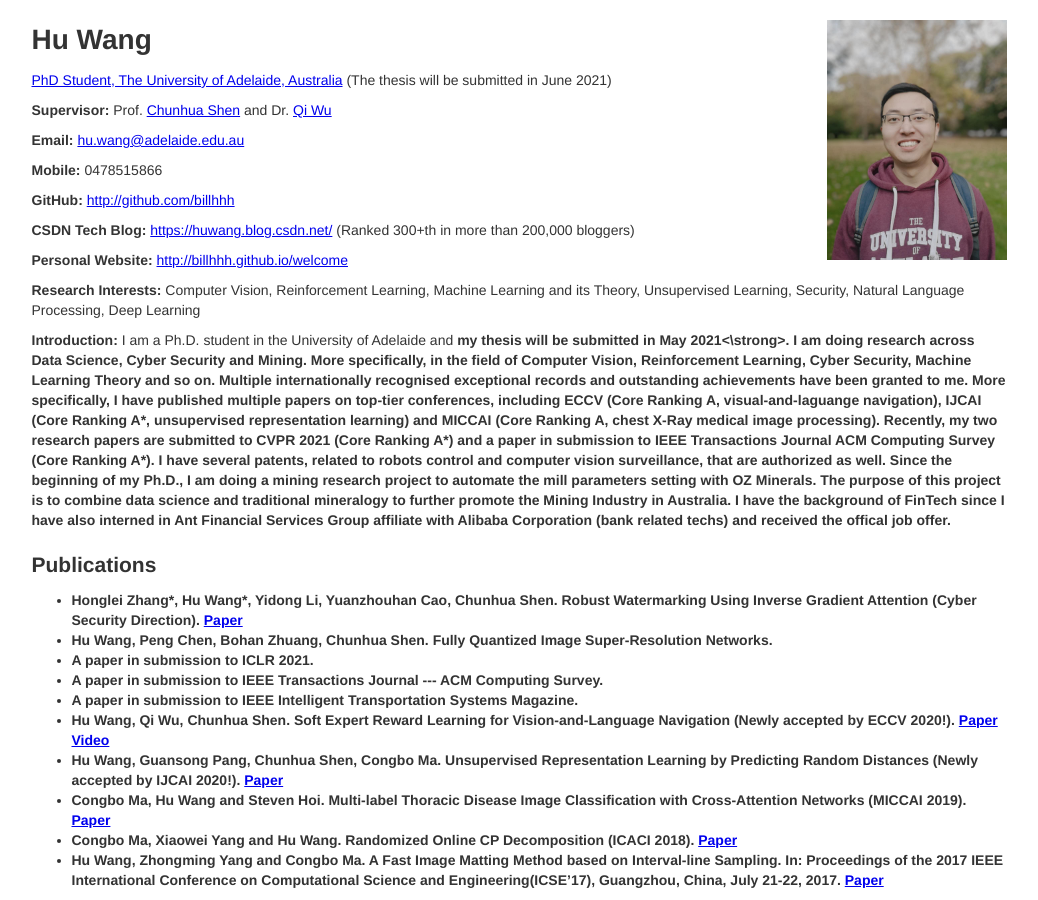
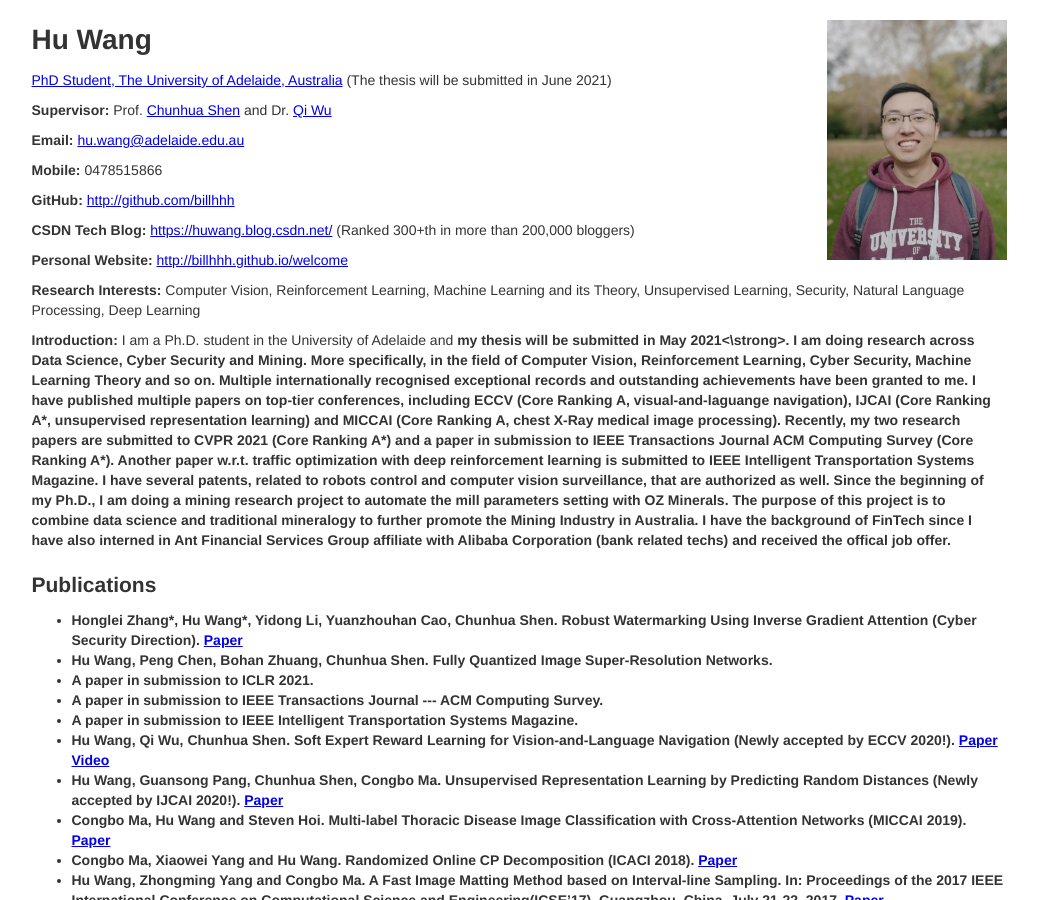
Before and after one commit to billhhh/whblog-omega, a Jekyll site: the page res/index.html, which Jekyll copies as it is, in a window 1280 px wide and 900 px high. Shown: the whole window, without its empty margins (121-1159 px from the left). Built offline with Jekyll 4.4.1, drawn with Linux system fonts in a browser that asks for light colours.

Commit message:
Update index.html

```diff
--- a/res/index.html
+++ b/res/index.html
@@ -46,8 +46,9 @@
         I am a Ph.D. student in the University of Adelaide and <strong>my thesis will be submitted in May 2021<\strong>.
 	I am doing research across Data Science, Cyber Security and Mining. More specifically, in the field of Computer Vision, Reinforcement Learning, Cyber Security, Machine Learning Theory and so on.
 	Multiple internationally recognised exceptional records and outstanding achievements have been granted to me.
-	More specifically, I have published multiple papers on top-tier conferences, including ECCV (Core Ranking A, visual-and-laguange navigation), IJCAI (Core Ranking A*, unsupervised representation learning) and MICCAI (Core Ranking A, chest X-Ray medical image processing).
+	I have published multiple papers on top-tier conferences, including ECCV (Core Ranking A, visual-and-laguange navigation), IJCAI (Core Ranking A*, unsupervised representation learning) and MICCAI (Core Ranking A, chest X-Ray medical image processing).
 	Recently, my two research papers are submitted to CVPR 2021 (Core Ranking A*) and a paper in submission to IEEE Transactions Journal ACM Computing Survey (Core Ranking A*).
+	Another paper w.r.t. traffic optimization with deep reinforcement learning is submitted to IEEE Intelligent Transportation Systems Magazine.
 	I have several patents, related to robots control and computer vision surveillance, that are authorized as well.
 	Since the beginning of my Ph.D., I am doing a mining research project to automate the mill parameters setting with OZ Minerals. The purpose of this project is to combine data science and traditional mineralogy to further promote the Mining Industry in Australia.
 	I have the background of FinTech since I have also interned in Ant Financial Services Group affiliate with Alibaba Corporation (bank related techs) and received the offical job offer.
```
